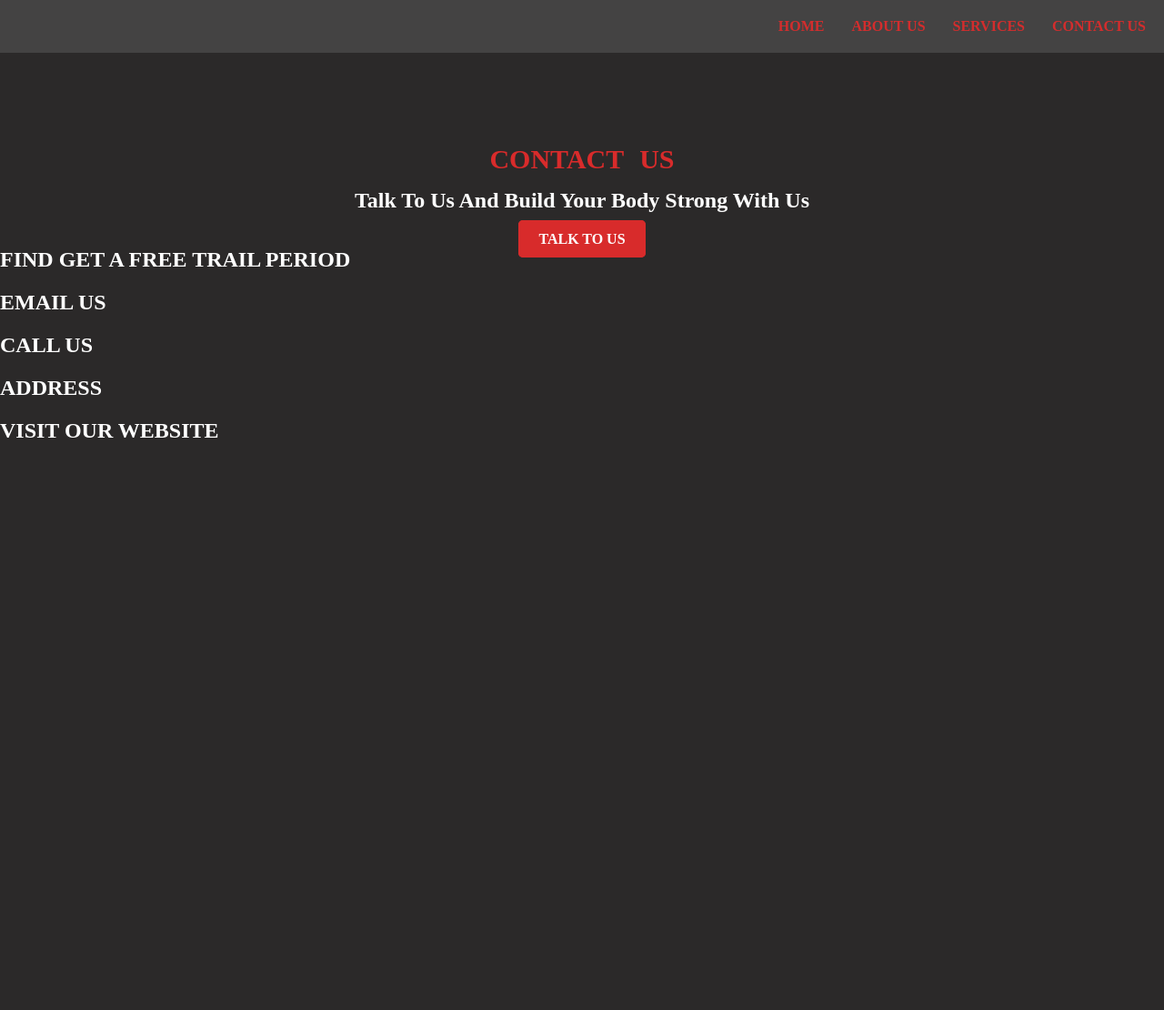
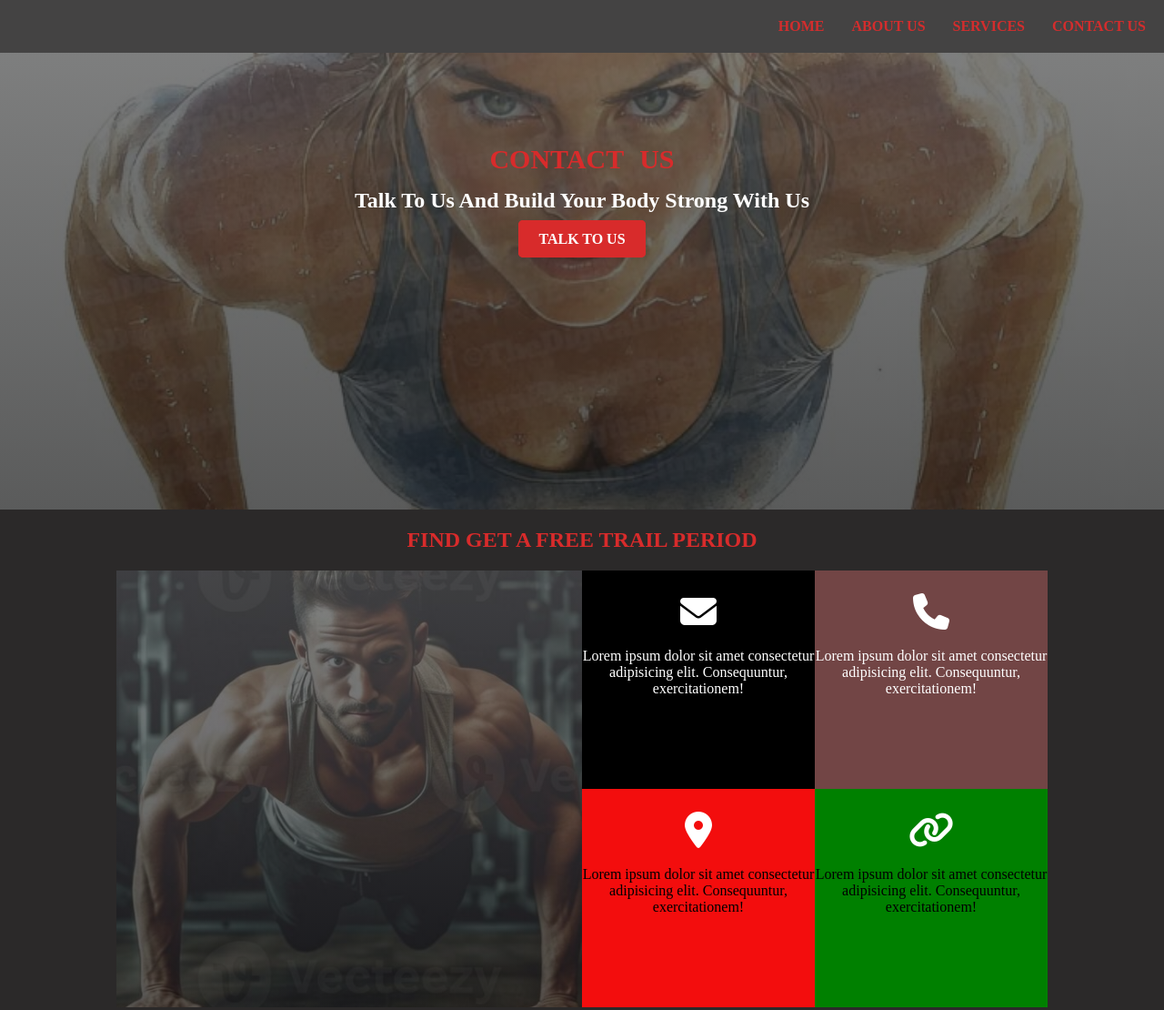
Before and after one commit to Jomo245/FITNESS-WEBSITE, a plain HTML site: page contact.html in a window 1280 px wide. Shown: the whole page at 91% size. Before the commit the page ends 800 px from the top, so only its background shows below. Drawn offline with Linux system fonts and the light colour scheme.

Commit message:
icons and links

```diff
--- a/contact.html
+++ b/contact.html
@@ -7,6 +7,7 @@
   <link rel="stylesheet" href="https://cdnjs.cloudflare.com/ajax/libs/font-awesome/6.7.2/css/all.min.css"
   integrity="sha512-Evv84Mr4kqVGRNSgIGL/F/aIDqQb7xQ2vcrdIwxfjThSH8CSR7PBEakCr51Ck+w+/U6swU2Im1vVX0SVk9ABhg==" crossorigin="anonymous"
    referrerpolicy="no-referrer" />
+   <link rel="stylesheet" href="https://cdnjs.cloudflare.com/ajax/libs/font-awesome/6.7.2/css/all.min.css" integrity="sha512-Evv84Mr4kqVGRNSgIGL/F/aIDqQb7xQ2vcrdIwxfjThSH8CSR7PBEakCr51Ck+w+/U6swU2Im1vVX0SVk9ABhg==" crossorigin="anonymous" referrerpolicy="no-referrer" />
   <title>CONTACT PAGE</title>
 </head>
 <body>
@@ -44,26 +45,50 @@
       <div class="contact-container-two-i">
         <div class="contact-container-two-email">
           <!-------emial------------>
-          <h2>EMAIL US</h2>
+          <div class="phone">
+            <a href="mailto:johnisige2020@gmail.com" title="Mail Us"><i class="fa-solid fa-envelope"></i></i></a></i>
+         </div>
+         <p>Lorem ipsum dolor sit amet consectetur adipisicing elit. Consequuntur, exercitationem!</p>
         </div>
+
+
+
+
 
         <div class="contact-container-two-phone">
           <!-------phone------------>
+          <div class="phone">
+             <a href="tel:0741504282" title="Call Us"><i class="fa-solid fa-phone"></i></a></i>
+          </div>
 
-          <h2>CALL US</h2>
-        </div>
+            <p>Lorem ipsum dolor sit amet consectetur adipisicing elit. Consequuntur, exercitationem!</p>
+          </div>
+
+
+
+
       </div>
 
       <div class="contact-container-two-ii">
         <div class="contact-container-two-address">
           <!-------address------------>
+          <div class="phone">
+             <a href="tel:0741504282" title="Our location"><i class="fa-solid fa-location-dot"></i></a></i>
+          </div>
 
-          <h2>ADDRESS</h2>
+            <p>Lorem ipsum dolor sit amet consectetur adipisicing elit. Consequuntur, exercitationem!</p>
         </div>
+
+
 
         <div class="contact-container-two-website">
           <!-------website------------>
-          <h2>VISIT OUR WEBSITE</h2>
+          <div class="phone">
+             <a href="tel:0741504282" title="Visit Our site"><i class="fa-solid fa-link"></i></a></i>
+          </div>
+
+            <p>Lorem ipsum dolor sit amet consectetur adipisicing elit. Consequuntur, exercitationem!</p>
+
         </div>
       </div>
 
--- a/style.css
+++ b/style.css
@@ -267,3 +267,99 @@ justify-content: center;}
 }
 
 .start-three-div{margin-top: 50px;}
+
+
+
+
+
+/*---------------------------CONTACT SECTION----------------------------*/
+.bg-container-two{width: 100%;
+  background-image: linear-gradient(rgba(77, 78, 78, 0.7),rgba(21, 22, 22, 0.7)),url(./image/12\ Woman\ Doing\ Push\ Ups\ Clipart\,\ Workout\ Woman\ Fitness\,\ Printable\ Watercolor\ Clipart\,\ Paper\ Crafts\,\ Wall\ Art\,\ Digital\ Download\,Junk\ Journals.jpeg);
+  background-position: center;
+  background-repeat: no-repeat;
+  background-size: cover;
+  height: 70vh;
+  background-color: black;}
+
+  .content{text-align: center;
+  margin-top: 20px;
+}
+
+.content h2{color:rgb(216, 43, 43);}
+
+.contact-section{width: 80%;
+                height: 60vh;
+                margin: auto;
+                background: antiquewhite;
+                margin-bottom: 50px;}
+
+.contact-container{width:100%;
+                  margin: auto;
+                  display: flex;
+                  background-color: cornflowerblue;
+                  height: 100%;}
+
+.contact-container-one{background-color: white;
+                      width: 50%;
+                     height: 100%;
+                     background-image: linear-gradient(rgba(77, 78, 78, 0.7),rgba(21, 22, 22, 0.7)),url(./image/Perfect\ pushup\ Rear\ view\ of\ young\ man\ in\ sportswear\ doing\ pushup\ at\ gym\,\ Generative\ AI.jpeg);
+                     background-position: center;
+                     background-repeat: no-repeat;
+                     background-size:cover ;}
+
+.contact-container-two{background-color: rgb(13, 14, 13);
+  width:50%;
+  height: 50%;
+ }
+
+ .contact-container-two-i{background-color: blue;
+                          width: 100%;
+                          height: 100%;
+                         display: flex;}
+
+.contact-container-two-email{background-color:black;
+                            width: 50%;
+                            height: 100%;
+                           text-align: center;}
+
+.contact-container-two-phone{background-color:rgb(114, 69, 69);
+                            width: 50%;
+                            height: 100%;
+                            text-align: center;
+                            color: white;}
+
+
+.contact-container-two-ii{background-color: crimson;
+                          width: 100%;
+                          height: 100%;
+                          display: flex;}
+
+.contact-container-two-address{width: 50%;
+                              height: 100%;
+                             background-color: rgb(243, 13, 13);
+                             text-align: center;}
+
+.contact-container-two-website{width: 50%;
+  height: 100%;
+ background-color:green;
+ text-align: center;}
+
+ /*-----------------------------------LINKS------------------------*/
+
+.phone{margin-top: 25px;
+      color: white;}
+
+.phone h3{color: crimson;}
+
+.phone a{color:white;}
+
+.fa-solid:hover{transform: translateY(-10px);
+               color: red;
+               font-size:50px;
+               }
+
+.fa-solid{font-size: 40px;
+         margin-bottom:20px ;
+         transition: .5s;}
+
+.contact-container-two-email p{color: white;}
```
